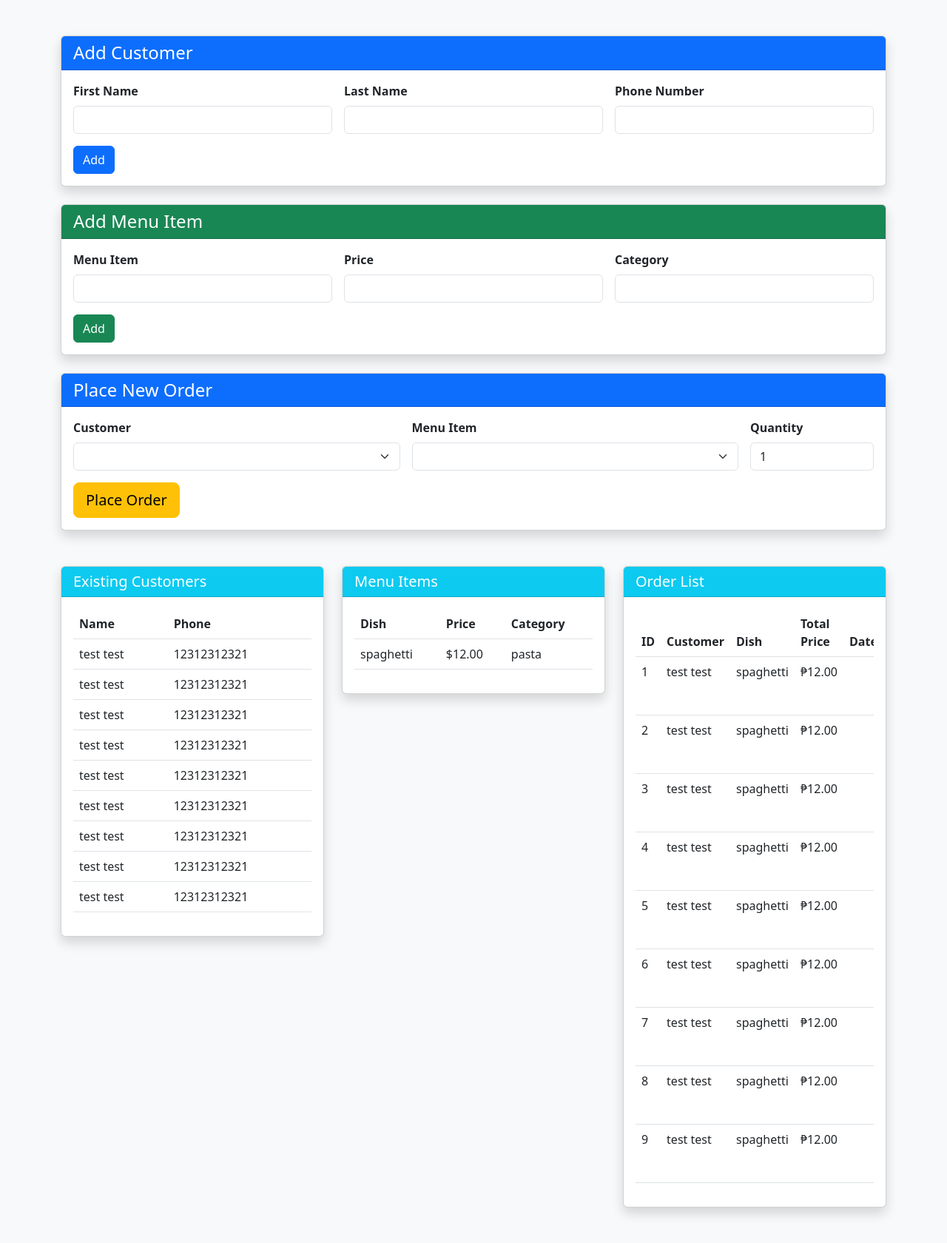
After one commit to brycecodotco/PHP-Lessons, a PHP site: page /landing1.php in a window 1280 px wide. The commit adds this page. Shown: the whole page at 74% size. Run offline with PHP 8.4, Linux system fonts and the light colour scheme; data comes from the database, SQL or seed files in the repository; both versions use the stored data as it was after the commit; data that the repository does not hold is empty.

Commit message:
update and delete and additional stuff missing

```diff
--- a/transactiondb/config.php
+++ b/transactiondb/config.php
@@ -1,6 +1,6 @@
 <?php
 $host = "localhost";
-$dbname = "pdo";
+$dbname = "restaurant";
 $username = "root";
 $password = "";
 
--- a/transactiondb/delete.php
+++ b/transactiondb/delete.php
@@ -2,8 +2,8 @@
 require 'config.php';
 
 if(isset($_GET['delete'])){
-    $users_id = $_GET['delete'];
+    $order_id = $_GET['delete'];
 
     $stmt = $pdo->prepare("DELETE FROM orders WHERE order_id = ?");
-    $stmt->execute([$users_id]);
+    $stmt->execute([$order_id]);
 }
--- a/transactiondb/insert.php
+++ b/transactiondb/insert.php
@@ -1,25 +1,38 @@
 <?php
-
 require 'config.php';
 
-if(isset($_POST['add'])) {
-
+if(isset($_POST['add_customer'])) {
     $fname = $_POST['first_name'];
     $lname = $_POST['last_name'];
     $phonenumber = $_POST['phone_number'];
 
+    $stmt = $pdo->prepare("INSERT INTO customers(first_name, last_name, phone_number) VALUES (?, ?, ?)");
+    $stmt->execute([$fname, $lname, $phonenumber]);
 
-    //Insert into users
-    $stmt = $pdo->prepare("INSERT INTO customers(first_name,last_name,phone_number) VALUES (?,?,?)");
-    $stmt->execute([$fname,$lname,$phonenumber]);
+    echo "Customer added successfully!";
+}
 
-    //Get the last inserted users_id
-    $users_id = $pdo->lastInsertId();
 
-    //Insert into orders using that users_id
-    $stmt2 = $pdo->prepare("INSERT INTO orders(user_id, product, amount) VALUES (?, ? ,?)");
-    $stmt2->execute([$users_id,$product,$amount]);
+if(isset($_POST['add_item'])) {
+    $dish_name = $_POST['dish_name'];
+    $price = $_POST['price'];
+    $category = $_POST['category'];
 
-    echo "User and Order added successfully!";
+    $stmt = $pdo->prepare("INSERT INTO menuitems(dish_name, price, category) VALUES (?, ?, ?)");
+    $stmt->execute([$dish_name, $price, $category]);
+
+    echo "Menu item added successfully!";
+}
+
+
+if(isset($_POST['place_order'])) {
+    $customer_id = $_POST['customer_id'];
+    $item_id = $_POST['item_id'];
+    $quantity = $_POST['quantity'];
+
+    $stmt = $pdo->prepare("INSERT INTO orders(customer_id, item_id, order_date, quantity) VALUES (?, ?, NOW(), ?)");
+    $stmt->execute([$customer_id, $item_id, $quantity]);
+
+    echo "Order placed successfully!";
 }
 ?>
--- /dev/null
+++ b/transactiondb/landing1.php
@@ -0,0 +1,231 @@
+ <?php
+    require 'insert.php';
+    require 'update.php';
+    require 'delete.php';
+    require 'select.php';
+?>
+
+<!DOCTYPE html>
+<html lang="en">
+<head>
+    <meta charset="UTF-8">
+    <meta name="viewport" content="width=device-width, initial-scale=1.0">
+    <title>Restaurant</title>
+    <link href="https://cdn.jsdelivr.net/npm/bootstrap@5.3.0/dist/css/bootstrap.min.css" rel="stylesheet">
+    <script defer src="https://cdn.jsdelivr.net/npm/bootstrap@5.3.0/dist/js/bootstrap.bundle.min.js"></script>
+</head>
+<body class="bg-light">
+    <div class="container mb-5">
+        <!-- Customer Card -->
+        <div class="row mb-4 mt-5" id="customers">
+            <div class="col-12">
+                <div class="card shadow">
+                    <div class="card-header bg-primary text-white">
+                        <h4 class="mb-0">Add Customer</h4>
+                    </div>
+                    <div class="card-body">
+                        <form method="POST" class="row g-3">
+                            <div class="col-md-4">
+                                <label class="form-label fw-bold">First Name</label>
+                                <input type="text" class="form-control" name="first_name" required>
+                            </div>
+                            <div class="col-md-4">
+                                <label class="form-label fw-bold">Last Name</label>
+                                <input type="text" class="form-control" name="last_name" required>
+                            </div>
+                            <div class="col-md-4">
+                                <label class="form-label fw-bold">Phone Number</label>
+                                <input type="tel" class="form-control" name="phone_number" required>
+                            </div>
+                            <div class="col-12">
+                                <button type="submit" name="add_customer" class="btn btn-primary">Add </button>
+                            </div>
+                        </form>
+                    </div>
+                </div>
+            </div>
+        </div>
+
+
+<!--Add Menu items card-->
+        <div class="row mb-4" id="menu">
+            <div class="col-12">
+                <div class="card shadow">
+                    <div class="card-header bg-success text-white">
+                        <h4 class="mb-0">Add Menu Item</h4>
+                    </div>
+                    <div class="card-body">
+                        <form method="POST" action="" class="row g-3">
+                            <div class="col-md-4">
+                                <label class="form-label fw-bold">Menu Item</label>
+                                <input type="text" class="form-control" name="dish_name" required>
+                            </div>
+                            <div class="col-md-4">
+                                <label class="form-label fw-bold">Price</label>
+                                <input type="number" step="0.01" class="form-control" name="price" required>
+                            </div>
+                            <div class="col-md-4">
+                                <label class="form-label fw-bold">Category</label>
+                                <input type="text" class="form-control" name="category" required>
+                            </div>
+                            <div class="col-12">
+                                <button type="submit" name="add_item" class="btn btn-success">
+                                    Add
+                                </button>
+                            </div>
+                        </form>
+                    </div>
+                </div>
+            </div>
+        </div>
+
+        <!-- Order Card-->
+        <div class="row" id="order">
+            <div class="col-12">
+                <div class="card shadow">
+                    <div class="card-header bg-primary">
+                        <h4 class=" text-white mb-0">Place New Order</h4>
+                    </div>
+
+                    <div class="card-body">
+                        <form method="POST" action="" class="row g-3">
+                            <div class="col-md-5">
+                                <label class="form-label fw-bold">Customer</label>
+                                <select class="form-select" name="customer_id" required>
+                                    <option value=""></option>
+                                    <?php foreach($customers as $customer): ?>
+                                        <option value="<?= $customer['customer_id'] ?>">
+                                            <?= $customer['first_name'] . ' ' . $customer['last_name'] . ' - ' . $customer['phone_number'] ?>
+                                        </option>
+                                    <?php endforeach; ?>
+                                </select>
+                            </div>
+                            <!-- dropdown for menu item selection -->
+                            <div class="col-md-5">
+                                <label class="form-label fw-bold">Menu Item</label>
+                                <select class="form-select" name="item_id" required>
+                                    <option value="">  </option>
+                                    <?php foreach($menuItems as $item): ?>
+                                        <option value="<?= $item['item_id'] ?>" data-price="<?= $item['price'] ?>">
+                                            <?= $item['dish_name'] . ' - $' . $item['price'] . ' (' . $item['category'] . ')' ?>
+                                        </option>
+                                    <?php endforeach; ?>
+                                </select>
+                            </div>
+                            <div class="col-md-2">
+                                <label class="form-label fw-bold">Quantity</label>
+                                <input type="number" class="form-control" name="quantity" min="1" value="1" required>
+                            </div>
+                            <div class="col-12 mt-3">
+                                <button type="submit" name="place_order" class="btn btn-warning btn-lg">
+                                    Place Order
+                                </button>
+                            </div>
+                        </form>
+                    </div>
+                </div>
+            </div>
+        </div>
+
+        <!-- Display the data-->
+        <div class="row mt-5">
+            <div class="col-md-4">
+                <div class="card shadow">
+                    <div class="card-header bg-info text-white">
+                        <h5 class="mb-0">Existing Customers</h5>
+                    </div>
+                    <div class="card-body">
+                        <div class="table-responsive">
+                            <table class="table table-hover">
+                                <thead>
+                                    <tr>
+                                        <th>Name</th>
+                                        <th>Phone</th>
+
+                                    </tr>
+                                </thead>
+                                <tbody>
+                                    <?php foreach($customers as $customer): ?>
+                                    <tr>
+                                        <td><?= $customer['first_name'] . ' ' . $customer['last_name'] ?></td>
+                                        <td><?= $customer['phone_number'] ?></td>
+                                    </tr>
+                                    <?php endforeach; ?>
+                                </tbody>
+                            </table>
+                        </div>
+                    </div>
+                </div>
+            </div>
+            <div class="col-md-4">
+                <div class="card shadow">
+                    <div class="card-header bg-info text-white">
+                        <h5 class="mb-0">Menu Items</h5>
+                    </div>
+                    <div class="card-body">
+                        <div class="table-responsive">
+                            <table class="table table-hover">
+                                <thead>
+                                    <tr>
+                                        <th>Dish</th>
+                                        <th>Price</th>
+                                        <th>Category</th>
+                                    </tr>
+                                </thead>
+                                <tbody>
+                                    <?php foreach($menuItems as $item): ?>
+                                    <tr>
+                                        <td><?= $item['dish_name'] ?></td>
+                                        <td>$<?= $item['price'] ?></td>
+                                        <td><?= $item['category'] ?></td>
+                                    </tr>
+                                    <?php endforeach; ?>
+                                </tbody>
+                            </table>
+                        </div>
+                    </div>
+                </div>
+            </div>
+            <div class="col-md-4">
+                <div class="card shadow">
+                    <div class="card-header bg-info text-white">
+                        <h5 class="mb-0">Order List</h5>
+                    </div>
+                    <div class="card-body">
+                        <div class="table-responsive">
+                            <table class="table table-hover">
+                                <thead>
+                                    <tr>
+                                        <th>ID</th>
+                                        <th>Customer</th>
+                                        <th>Dish</th>
+                                        <th>Total Price</th>
+                                        <th>Date</th>
+                                        <th>Action</th>
+                                    </tr>
+                                </thead>
+                                <tbody>
+                                    <?php foreach($orders as $order): ?>
+                                    <tr>
+                                        <td><?= $order['order_id'] ?></td>
+                                        <td><?= $order['customer_name'] ?></td>
+                                        <td><?= $order['dish_name'] ?></td>
+                                        <td>₱<?= $order['total_price'] ?></td>
+                                        <td><?= $order['date'] ?></td>
+                                        <td>
+                                            <a href="?edit=<?= $order['order_id'] ?>" class="btn btn-sm btn-warning">Edit</a>
+                                            <a href="?delete=<?= $order['order_id'] ?>" class="btn btn-sm btn-danger">Delete</a>
+                                        </td>
+                                    </tr>
+                                    <?php endforeach; ?>
+                                </tbody>
+                            </table>
+                        </div>
+                    </div>
+                </div>
+            </div>
+        </div>
+    </div>
+
+</body>
+</html>
--- a/transactiondb/select.php
+++ b/transactiondb/select.php
@@ -1,7 +1,17 @@
 <?php
 require 'config.php';
 
-$stmt = $pdo->query("SELECT users.users_id, users.name, users.email, orders.product, orders.amount  FROM users
-                     INNER JOIN orders ON users.users_id = orders.user_id;");
-$users = $stmt->fetchall(PDO::FETCH_ASSOC);
+$stmt = $pdo->query("SELECT * FROM customers");
+$customers = $stmt->fetchall(PDO::FETCH_ASSOC);
+
+$stmt2 = $pdo->query("SELECT orders.order_id, CONCAT(customers.first_name, ' ', customers.last_name) AS customer_name,
+                     menuitems.dish_name, menuitems.price, orders.quantity,
+                     (menuitems.price * orders.quantity) AS total_price, orders.order_date
+                     FROM orders INNER JOIN customers ON orders.customer_id = customers.customer_id
+                     INNER JOIN menuitems ON orders.item_id = menuitems.item_id");
+$orders = $stmt2->fetchall(PDO::FETCH_ASSOC);
+
+$stmt3 = $pdo->query("SELECT * FROM menuitems");
+$menuItems = $stmt3->fetchall(PDO::FETCH_ASSOC);
+
 ?>
```
Also changed, not shown: transactiondb/restaurant.sql (added, +161 -0 lines).
